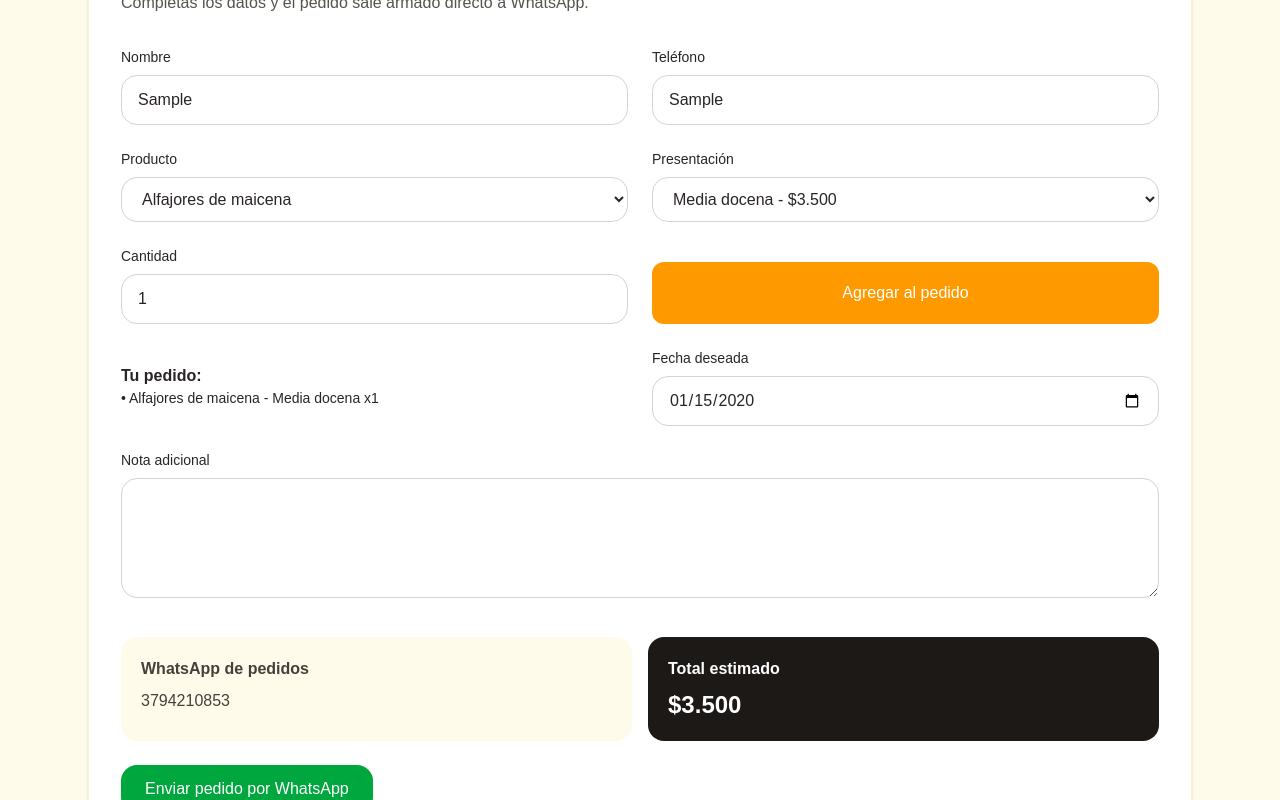
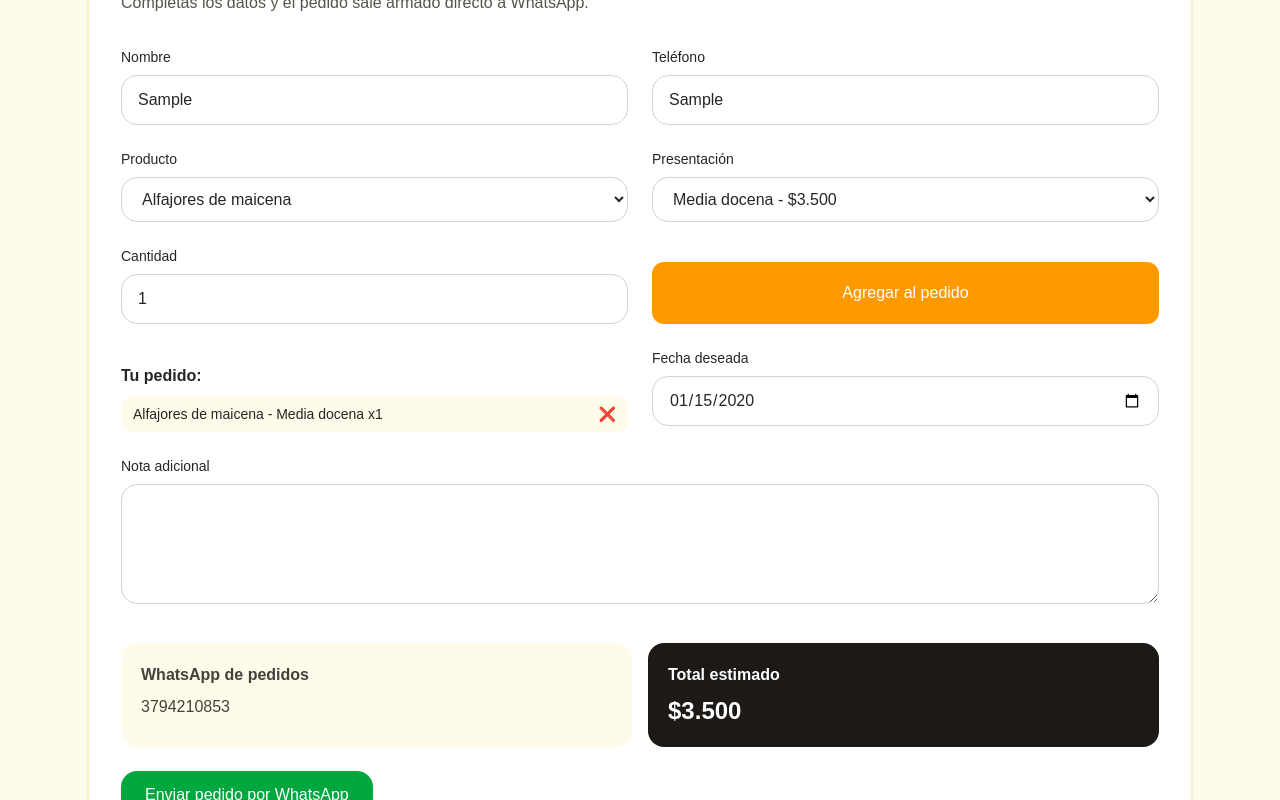
Before and after one commit to Zarzaandres/panaderia-carlita, a Next.js app: page / in a window 1280 px wide. Both pictures are taken after typing "Sample", "Sample", "2020-01-15" into the empty fields and a click on the button "Agregar al pedido". Shown: the part 2584-3384 px from the top of the page. Built offline with nearby package versions, Linux system fonts and the light colour scheme.

Commit message:
boton eliminar carrito

```diff
--- a/app/page.tsx
+++ b/app/page.tsx
@@ -137,6 +137,10 @@ const [carrito, setCarrito] = useState<{
   cantidad: number;
   precio: number;
 }[]>([]);
+const eliminarProducto = (index: number) => {
+  const nuevoCarrito = carrito.filter((_, i) => i !== index);
+  setCarrito(nuevoCarrito);
+};
   const [telefono, setTelefono] = useState('');
   const [productoId, setProductoId] = useState(productos[0].id);
   const [varianteNombre, setVarianteNombre] = useState(productos[0].variantes[0].nombre);
@@ -333,11 +337,23 @@ Trabajamos por pedidos y realizamos entregas dentro de la franja horaria.
     <p className="text-sm text-stone-500">No agregaste productos todavía</p>
   )}
 
-  {carrito.map((item, index) => (
-    <div key={index} className="text-sm">
-      • {item.producto} - {item.variante} x{item.cantidad}
-    </div>
-  ))}
+{carrito.map((item, index) => (
+  <div
+    key={index}
+    className="flex justify-between items-center text-sm bg-amber-50 px-3 py-2 rounded-xl mt-2"
+  >
+    <span>
+      {item.producto} - {item.variante} x{item.cantidad}
+    </span>
+
+    <button
+      onClick={() => eliminarProducto(index)}
+      className="text-red-500 hover:text-red-700 font-bold ml-3"
+    >
+      ❌
+    </button>
+  </div>
+))}
 </div>
     <div>
       <label className="mb-2 block text-sm font-medium">Fecha deseada</label>
```
